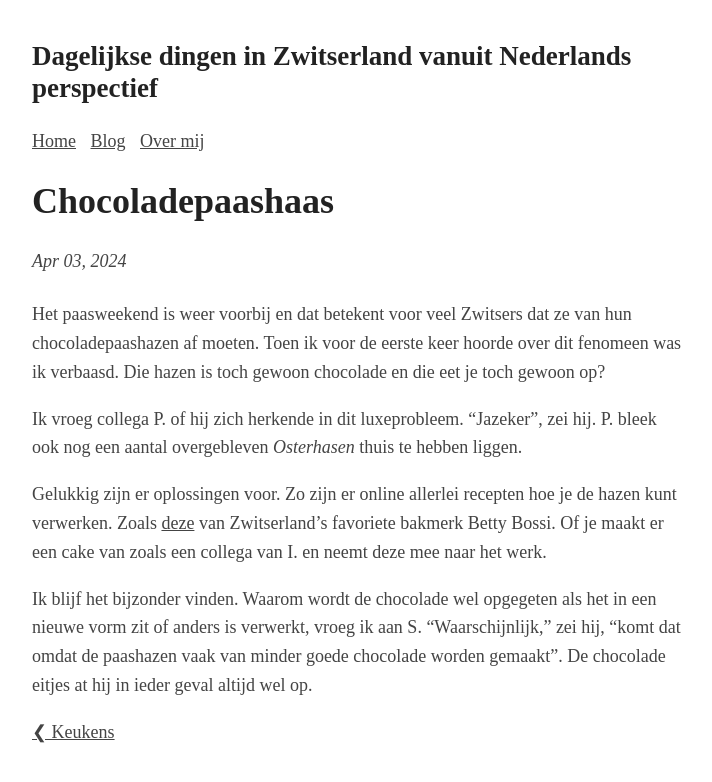
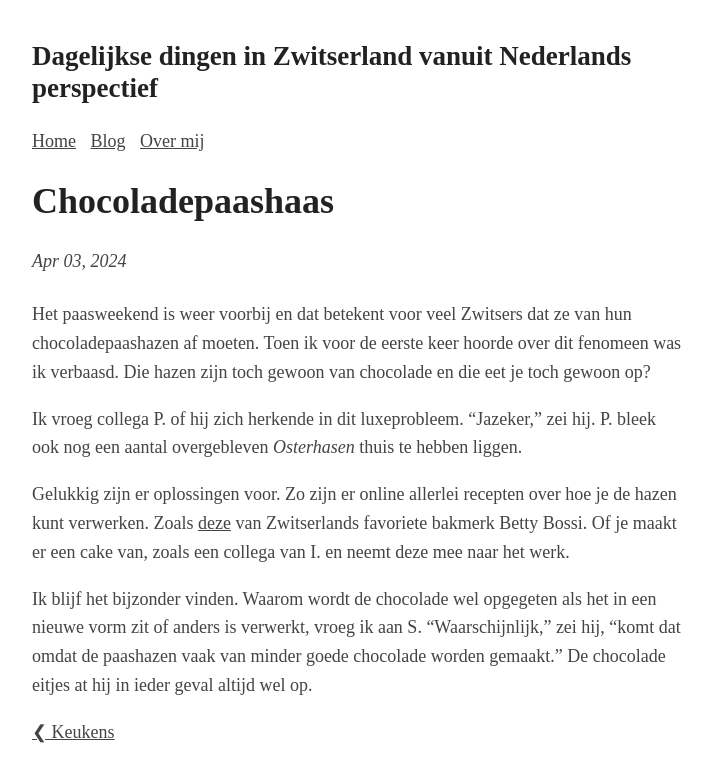
Before and after one commit to Roald87/roaldin.ch, a Jekyll site: the page built from _posts/2024-04-03-chocoladepaashaas.md, in a window 1280 px wide. Shown: the top 782 px of the page, without its empty margins (283-995 px from the left). Built offline with Jekyll 4.4.1, drawn with Linux system fonts in a browser that asks for light colours; comment, search, counter and statistics services are not loaded.

Commit message:
Spellcheck by ChatGPT

```diff
--- a/_posts/2024-04-03-chocoladepaashaas.md
+++ b/_posts/2024-04-03-chocoladepaashaas.md
@@ -4,10 +4,10 @@ title: Chocoladepaashaas
 image: #generated/
 ---
 
-Het paasweekend is weer voorbij en dat betekent voor veel Zwitsers dat ze van hun chocoladepaashazen af moeten. Toen ik voor de eerste keer hoorde over dit fenomeen was ik verbaasd. Die hazen is toch gewoon chocolade en die eet je toch gewoon op?
+Het paasweekend is weer voorbij en dat betekent voor veel Zwitsers dat ze van hun chocoladepaashazen af moeten. Toen ik voor de eerste keer hoorde over dit fenomeen was ik verbaasd. Die hazen zijn toch gewoon van chocolade en die eet je toch gewoon op?
 
-Ik vroeg collega P. of hij zich herkende in dit luxeprobleem. “Jazeker”, zei hij. P. bleek ook nog een aantal overgebleven _Osterhasen_ thuis te hebben liggen.
+Ik vroeg collega P. of hij zich herkende in dit luxeprobleem. “Jazeker,” zei hij. P. bleek ook nog een aantal overgebleven _Osterhasen_ thuis te hebben liggen.
 
-Gelukkig zijn er oplossingen voor. Zo zijn er online allerlei recepten hoe je de hazen kunt verwerken. Zoals [deze](https://www.bettybossi.ch/de/Magazin/Display/1067000/Osterhasen-verwerten-die-besten-Tipps-und-Tricks) van Zwitserland's favoriete bakmerk Betty Bossi. Of je maakt er een cake van zoals een collega van I. en neemt deze mee naar het werk.
+Gelukkig zijn er oplossingen voor. Zo zijn er online allerlei recepten over hoe je de hazen kunt verwerken. Zoals [deze](https://www.bettybossi.ch/de/Magazin/Display/1067000/Osterhasen-verwerten-die-besten-Tipps-und-Tricks) van Zwitserlands favoriete bakmerk Betty Bossi. Of je maakt er een cake van, zoals een collega van I. en neemt deze mee naar het werk.
 
-Ik blijf het bijzonder vinden. Waarom wordt de chocolade wel opgegeten als het in een nieuwe vorm zit of anders is verwerkt, vroeg ik aan S. "Waarschijnlijk," zei hij, "komt dat omdat de paashazen vaak van minder goede chocolade worden gemaakt". De chocolade eitjes at hij in ieder geval altijd wel op.
+Ik blijf het bijzonder vinden. Waarom wordt de chocolade wel opgegeten als het in een nieuwe vorm zit of anders is verwerkt, vroeg ik aan S. "Waarschijnlijk," zei hij, "komt dat omdat de paashazen vaak van minder goede chocolade worden gemaakt." De chocolade eitjes at hij in ieder geval altijd wel op.
```
